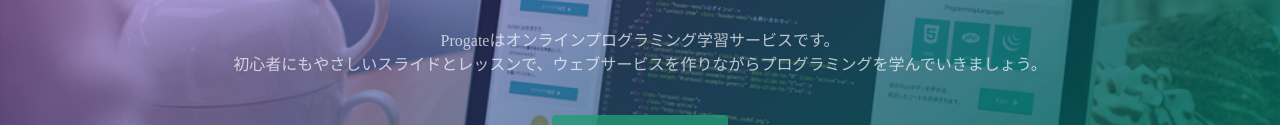
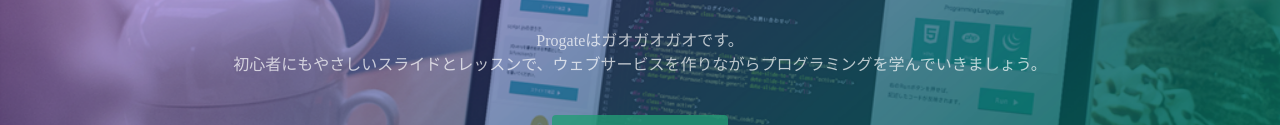
Before and after one commit to yomuranaka/yomuranaka.github.io, a plain HTML site: page index.html in a window 1280 px wide. Shown: the part 317-442 px from the top of the page. Drawn offline with Linux system fonts and the light colour scheme.

Commit message:
Update index.html

```diff
--- a/index.html
+++ b/index.html
@@ -24,7 +24,7 @@
   <div class="top-wrapper">
     <div class="container">
       <h1>LEARN TO CODE.<br>LEARN TO BE CREATIVE.</h1>
-      <p>Progateはオンラインプログラミング学習サービスです。<br>初心者にもやさしいスライドとレッスンで、ウェブサービスを作りながらプログラミングを学んでいきましょう。</p>
+      <p>Progateはガオガオガオです。<br>初心者にもやさしいスライドとレッスンで、ウェブサービスを作りながらプログラミングを学んでいきましょう。</p>
       <div class="btn-wrapper">
         <a href="#" class="btn signup">新規登録はこちら</a>
         <p>or</p>
```
